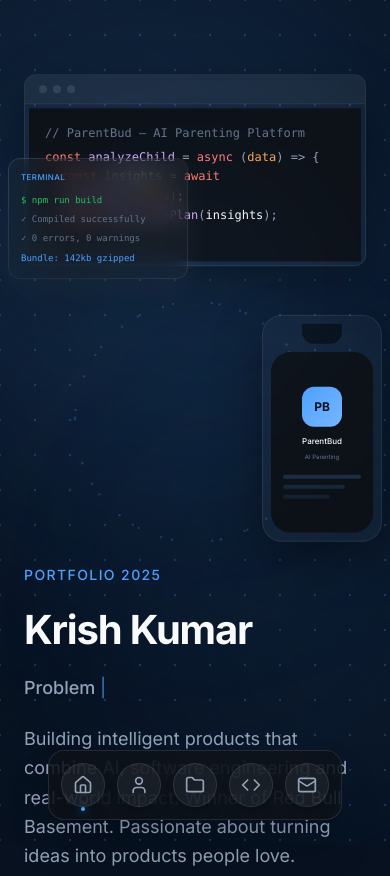
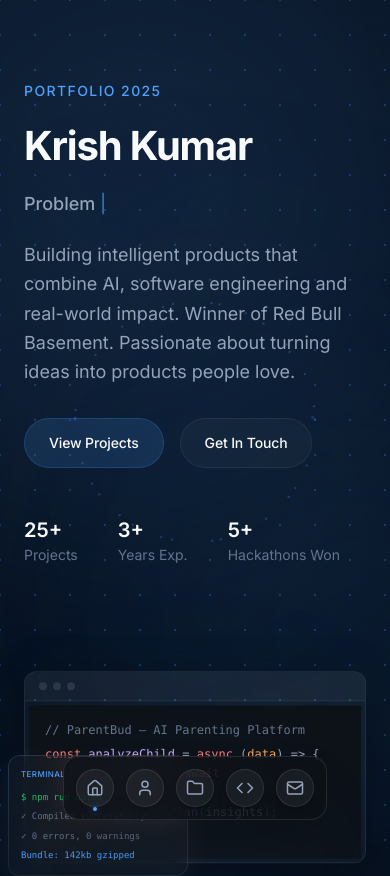
Before and after one commit to krishh-kumarr/MY-PORTFOLIO-, a React (Create React App) app: page / in a window 390 px wide. Shown: the top 876 px of the page. Built offline with nearby package versions, Linux system fonts and the light colour scheme.

Commit message:
Fix layout overlaps: adjust Home.js mobile order, scale down dock

```diff
--- a/src/components/Home.js
+++ b/src/components/Home.js
@@ -14,7 +14,7 @@ const Home = () => {
       <div className="max-w-6xl mx-auto w-full">
         <div className="grid lg:grid-cols-2 gap-16 lg:gap-20 items-center">
           {/* Left — Text Content */}
-          <div className="space-y-8 order-2 lg:order-1">
+          <div className="space-y-8 order-1 lg:order-1">
             <motion.div
               initial={{ opacity: 0, y: 30 }}
               animate={{ opacity: 1, y: 0 }}
@@ -90,7 +90,7 @@ const Home = () => {
 
           {/* Right — Floating Workspace Scene */}
           <motion.div
-            className="relative order-1 lg:order-2"
+            className="relative order-2 lg:order-2 mt-12 lg:mt-0 transform scale-[0.85] sm:scale-100 origin-center"
             initial={{ opacity: 0, scale: 0.95 }}
             animate={{ opacity: 1, scale: 1 }}
             transition={{ duration: 0.8, delay: 0.3 }}
--- a/src/ui/floating-dock.js
+++ b/src/ui/floating-dock.js
@@ -28,7 +28,7 @@ const DockIcon = ({ mouseX, item }) => {
     return val - bounds.x - bounds.width / 2;
   });
 
-  let widthSync = useTransform(distance, [-150, 0, 150], [44, 80, 44]);
+  let widthSync = useTransform(distance, [-150, 0, 150], [38, 56, 38]);
   let width = useSpring(widthSync, { mass: 0.1, stiffness: 150, damping: 12 });
 
   const [hovered, setHovered] = useState(false);
```
